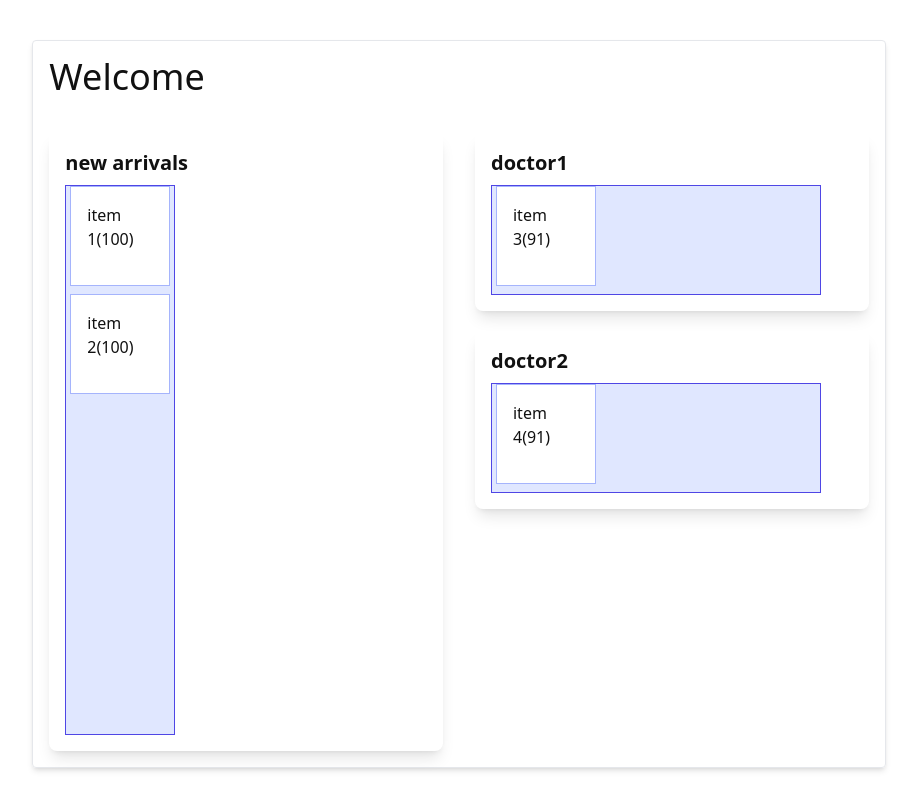
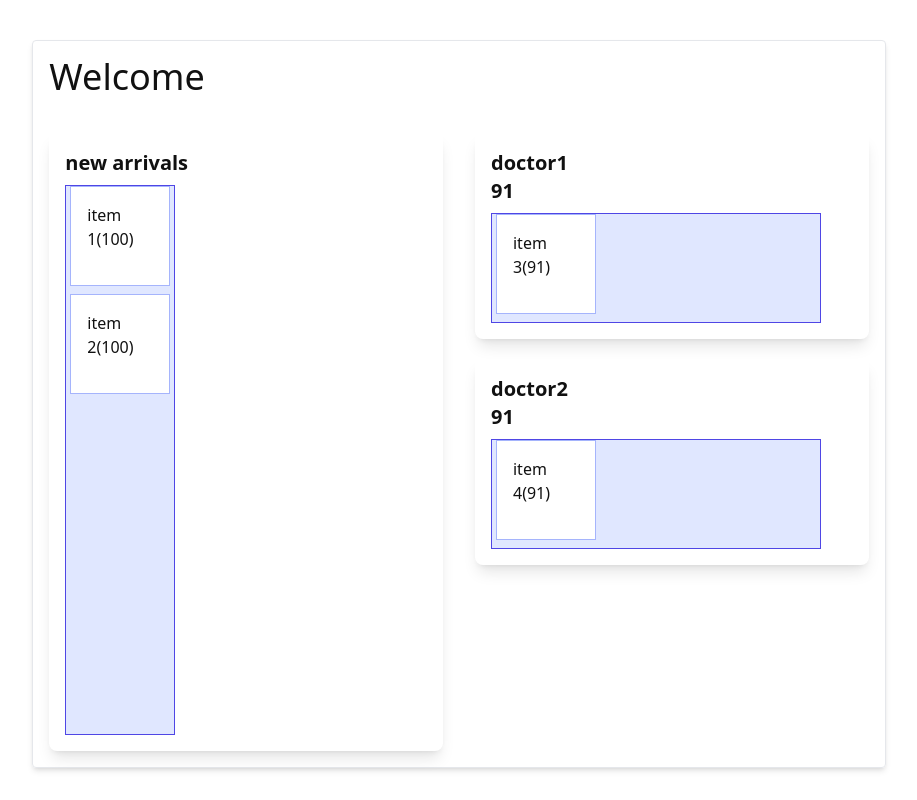
Before and after one commit to gabeochoa/hsp, a React (Vite) app: page / in a window 1280 px wide. Shown: the whole page, without its empty margins (181-1098 px from the left). Built offline with nearby package versions, Linux system fonts and the light colour scheme.

Commit message:
add energy and dont subtract when empty

```diff
--- a/src/App.tsx
+++ b/src/App.tsx
@@ -13,10 +13,19 @@ const Link = (props: JSX.IntrinsicElements['a']) => (
   />
 );
 
+enum TrayType {
+  Hold,
+  Doctor,
+}
+
 interface ITray {
   cards: ICard[];
+  extra: {
+    energy?: number | null;
+  };
   id: number;
   label: string;
+  type: TrayType;
 }
 
 interface ICard {
@@ -51,18 +60,28 @@ function TrayContextProvider({ children }) {
         { id: 0, label: 'item 1', ticks_remaining: 100 },
         { id: 1, label: 'item 2', ticks_remaining: 100 },
       ],
+      extra: {},
+      type: TrayType.Hold,
     },
     {
       id: 1,
       label: 'doctor1',
       // eslint-disable-next-line sort-keys-fix/sort-keys-fix
       cards: [{ id: 2, label: 'item 3', ticks_remaining: 100 }],
+      extra: {
+        energy: 100,
+      },
+      type: TrayType.Doctor,
     },
     {
       id: 2,
       label: 'doctor2',
       // eslint-disable-next-line sort-keys-fix/sort-keys-fix
       cards: [{ id: 3, label: 'item 4', ticks_remaining: 100 }],
+      extra: {
+        energy: 100,
+      },
+      type: TrayType.Doctor,
     },
   ]);
 
@@ -95,11 +114,28 @@ function TrayContextProvider({ children }) {
     setTrays((prevTrays) => {
       const newTrays = [...prevTrays];
       newTrays.forEach((tray) => {
-        if (tray.id == 0) {
-          return;
+        switch (tray.type) {
+          case TrayType.Doctor:
+            {
+              const extra = tray.extra;
+              if (extra.energy == null || extra.energy == undefined) {
+                return;
+              }
+              if (extra.energy <= 0) {
+                return;
+              }
+              if (tray.cards.length != 0) {
+                extra.energy--;
+              } else {
+                extra.energy++;
+              }
+            }
+            break;
+          case TrayType.Hold:
+            return;
         }
         const firstCard = tray.cards[0];
-        if (firstCard && firstCard.ticks_remaining >= 0) {
+        if (firstCard && firstCard.ticks_remaining > 0) {
           firstCard.ticks_remaining -= 1;
         }
       });
@@ -127,22 +163,36 @@ function TrayContextProvider({ children }) {
 
 function Tray({
   cards,
+  extra,
   horizontal,
   id,
   max_cards,
   name,
+  type,
 }: {
   cards: ICard[];
+  extra: ITray['extra'];
   horizontal: boolean;
   id: string;
   max_cards: number;
   name: string;
+  type: ITray['type'];
 }) {
   const { moveCard } = useContext(TrayContext);
   const size = 100;
   const tray_height = !horizontal ? size * 1.1 * max_cards : 110;
   const tray_width = horizontal ? size * 1.1 * max_cards : 110;
   const num_placeholders = max_cards - cards.length;
+
+  let extra_component = null;
+  switch (type) {
+    case TrayType.Hold:
+      extra_component = null;
+      break;
+    case TrayType.Doctor:
+      extra_component = <div>{extra.energy}</div>;
+      break;
+  }
 
   return (
     <div
@@ -161,7 +211,10 @@ function Tray({
         moveCard(Number(tray_id), Number(id), Number(card_id));
       }}
     >
-      <div className="mb-2 text-xl font-bold">{name}</div>
+      <div className="mb-2 text-xl font-bold">
+        {name}
+        {extra_component}
+      </div>
       <ul
         className={`m-0 list-none border border-indigo-600 bg-indigo-100 p-0 px-1 ${horizontal ? 'flex flex-wrap' : ''}`}
         style={{
@@ -225,11 +278,13 @@ function Main() {
             return (
               <Tray
                 cards={tray.cards}
+                extra={tray.extra}
                 horizontal={false}
                 id={String(tray.id)}
                 key={tray.id}
                 max_cards={5}
                 name={tray.label}
+                type={tray.type}
               />
             );
           })}
@@ -242,11 +297,13 @@ function Main() {
             return (
               <Tray
                 cards={tray.cards}
+                extra={tray.extra}
                 horizontal={true}
                 id={String(tray.id)}
                 key={tray.id}
                 max_cards={3}
                 name={tray.label}
+                type={tray.type}
               />
             );
           })}
```
